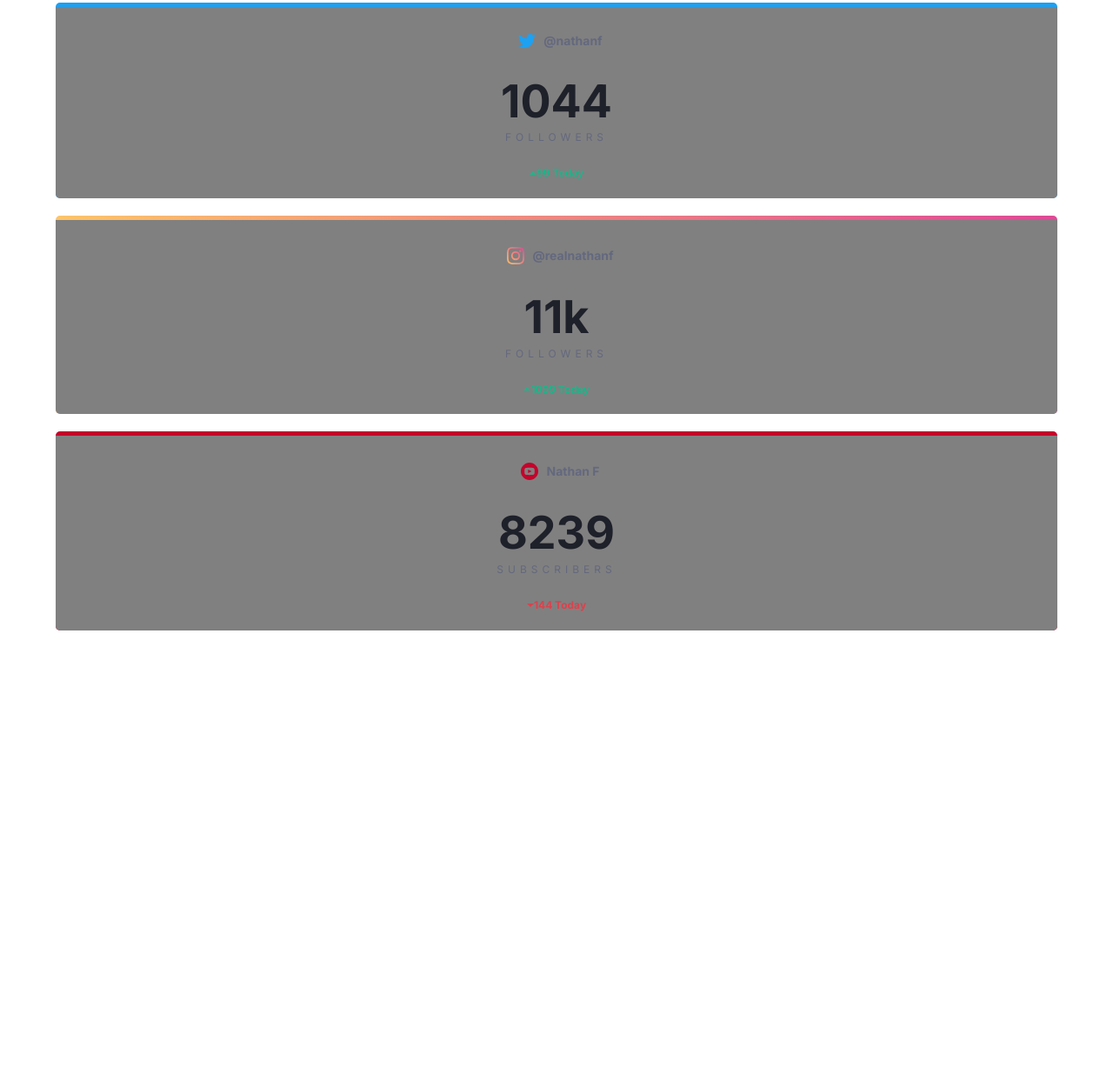
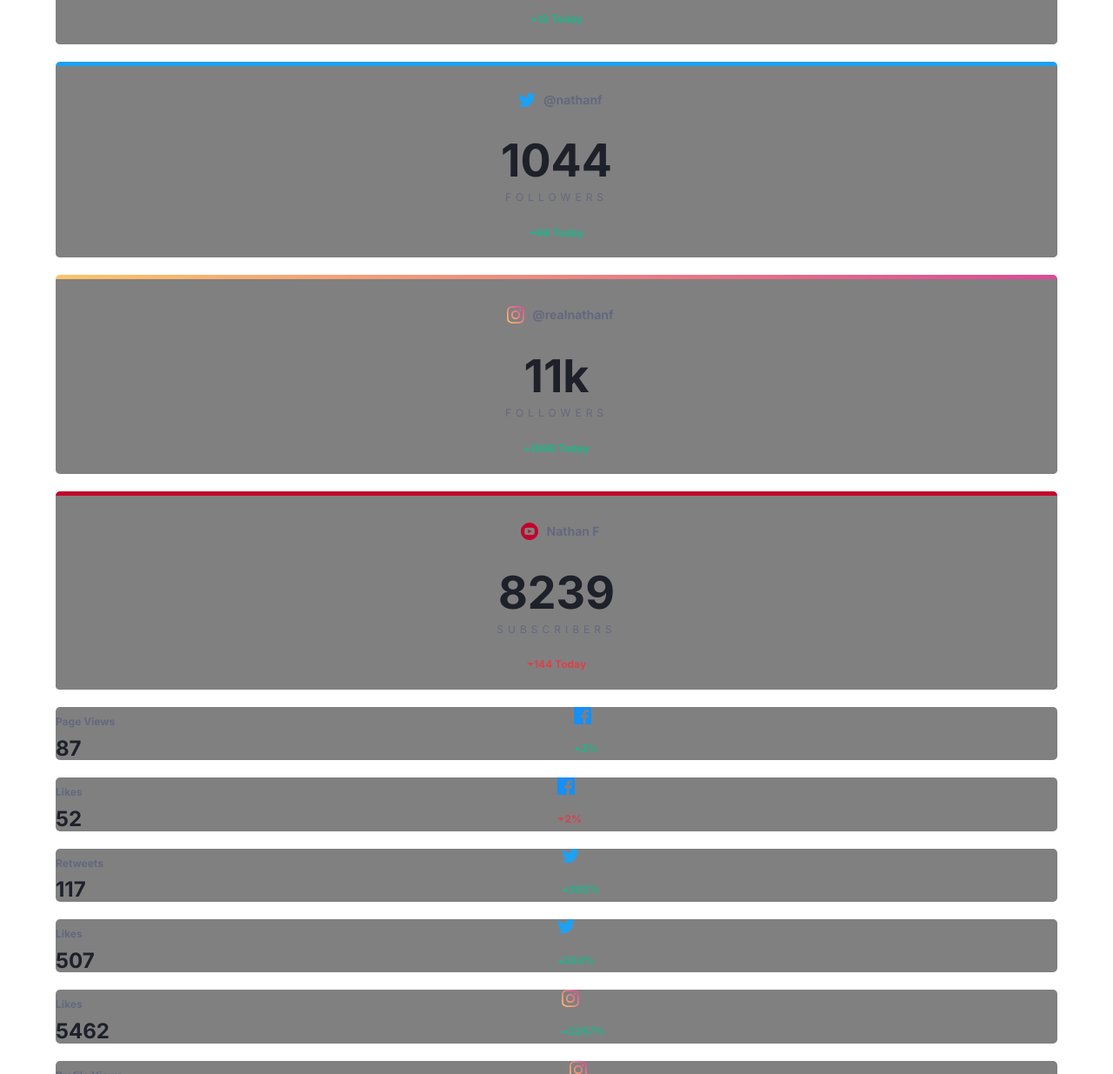
Before and after one commit to stuartmees/social-media-dashboard, a website built with webpack: page dist/index.html in a window 1280 px wide. Shown: the part 364-1599 px from the top of the page at 87% size. Before the commit the page ends 1099 px from the top, so only its background shows below. Built offline with nearby package versions, Linux system fonts and the light colour scheme.

Commit message:
reset the over view items css

```diff
--- a/src/index.js
+++ b/src/index.js
@@ -2,7 +2,7 @@ import 'normalize.css/normalize.css';
 import './styles/styles.scss';
 
 import { userData } from './js/data';
-import { getFollowersList } from './js/components/followersList';
+import { getList } from './js/components/list';
 
 
 const followersArray = [];
@@ -38,12 +38,9 @@ userData.platformData.forEach((platformItem) => {
 
 const buttonToggle = document.getElementsByClassName('button-toggle')[0];
 const buttonTogglePath = document.querySelector('.button-toggle path')
-// // const buttonToggleX = document.getElementsByClassName('dash-header__toggle')[0];
-
-console.log(buttonToggle)
 
 buttonToggle.addEventListener('click', () => {
-    console.log('toggle clicked')
+
     darkTheme = !darkTheme
 
     if (darkTheme) {
@@ -54,14 +51,14 @@ buttonToggle.addEventListener('click', () => {
 });
 
 
-// NOW ADD LOGIC THAT APPLIES DARK CLASS TO SVG APPROPRIATELY
-// THEN ADD LOGIC THAT CHANGES THE FILL ATTRIBUTE ON HOVER
-
 const totalFollowersSpan = document.querySelector('.dash-header__title span')
 const main = document.getElementsByTagName("main")[0];
 
-const followersList = getFollowersList(followersArray);
+const followersList = getList(followersArray, 'followers');
 const totalFollowers = userData.totalFollowers;
 
+const overviewList = getList(overviewArray, 'overview');
+
 totalFollowersSpan.innerHTML = totalFollowers;
-main.appendChild(followersList)
+main.appendChild(followersList);
+main.appendChild(overviewList);
--- a/src/js/components/item.js
+++ b/src/js/components/followersItem.js
@@ -1,4 +1,4 @@
-export const getItem = (item) => {
+export const getFollowersItem = (item) => {
 
     const delta = item.change > 0 ? 'up' : 'down';
     const count = item.count%1000 === 0 ? `${item.count/1000}k` : item.count
--- a/src/js/components/followersList.js
+++ /dev/null
@@ -1,17 +0,0 @@
-import { getItem } from './item'
-
-const followersList = document.createElement('section');
-followersList.className = 'followers';
-
-export function getFollowersList(followersArray) {
-    let followersListInnerHTML = ''
-
-    followersArray.forEach(item => {
-        const followersItem = getItem(item);
-        followersListInnerHTML += followersItem;
-    });
-
-    followersList.innerHTML = followersListInnerHTML;
-
-    return followersList;
-};
--- /dev/null
+++ b/src/js/components/list.js
@@ -0,0 +1,29 @@
+import { getFollowersItem } from './followersItem'
+import { getOverviewItem } from './overviewItem'
+
+
+export function getList(dataArray, listType) {
+
+    const list = document.createElement('section');
+    list.className = listType;
+
+    let listInnerHTML = ''
+
+    if (listType === 'followers') {
+        dataArray.forEach(item => {
+            const itemHTML = getFollowersItem(item);
+            listInnerHTML += itemHTML;
+        });
+    };
+
+    if (listType === 'overview') {
+        dataArray.forEach(item => {
+            const itemHTML = getOverviewItem(item);
+            listInnerHTML += itemHTML;
+        });
+    };
+
+    list.innerHTML = listInnerHTML;
+
+    return list;
+};
--- /dev/null
+++ b/src/js/components/overviewItem.js
@@ -0,0 +1,19 @@
+export const getOverviewItem = (item) => {
+
+    const delta = item.change > 0 ? 'up' : 'down';
+    const count = item.count%1000 === 0 ? `${item.count/1000}k` : item.count
+    const change = Math.abs(item.change)
+
+    const itemHTML =
+        `<article class="item ${item.platform}">
+                <h2>${item.description}</h2>
+                <img src="/assets/images/icon-${item.platform}.svg"></span>
+                <div class="item__count">${count}</div>
+                <section class="item__change change--${delta}">
+                    <img src="/assets/images/icon-${delta}.svg"></img>${change}%
+                </section>
+        </article>`
+
+    return itemHTML;
+
+};
--- a/src/styles/base/_base.scss
+++ b/src/styles/base/_base.scss
@@ -10,8 +10,9 @@ body {
 }
 
 .container {
+
     width: 90%;
-    margin: 0 auto;
+    margin: 30px auto 50px auto;
 }
 
 h1 {
--- a/src/styles/components/_header.scss
+++ b/src/styles/components/_header.scss
@@ -1,5 +1,11 @@
 header {
     font-size: $header-small-size;
+
+
+    .dash-header__rule {
+        margin-top: 25px;
+        margin-bottom: 25px;
+    }
 
     .dash-header__toggle {
         display: flex;
@@ -16,7 +22,6 @@ header {
             path {
                 fill: url(#grad1);
             }
-
         }
 
         path {
--- a/src/styles/components/_item.scss
+++ b/src/styles/components/_item.scss
@@ -69,3 +69,39 @@
         }
     }
 }
+
+.overview {
+    display: grid;
+    grid-template-columns: auto;
+
+    .item {
+        font-size: $text-main-size;
+        margin: 10px 0 10px 0;
+        border-radius: 5px;
+        background-color: grey;
+        display: grid;
+        grid-template-columns: auto auto;
+
+        h2 {
+            font-size: $text-main-size;
+        }
+
+        .item__change {
+            display: flex;
+            align-items: center;
+        }
+
+        .item__count {
+            font-size: $header-large-size;
+            color: $text-emphasis-color;
+        }
+
+        .change--up {
+            color: $green;
+        }
+
+        .change--down {
+            color: $red;
+        }
+    }
+}
```
Also changed, not shown: dist/index.html.
